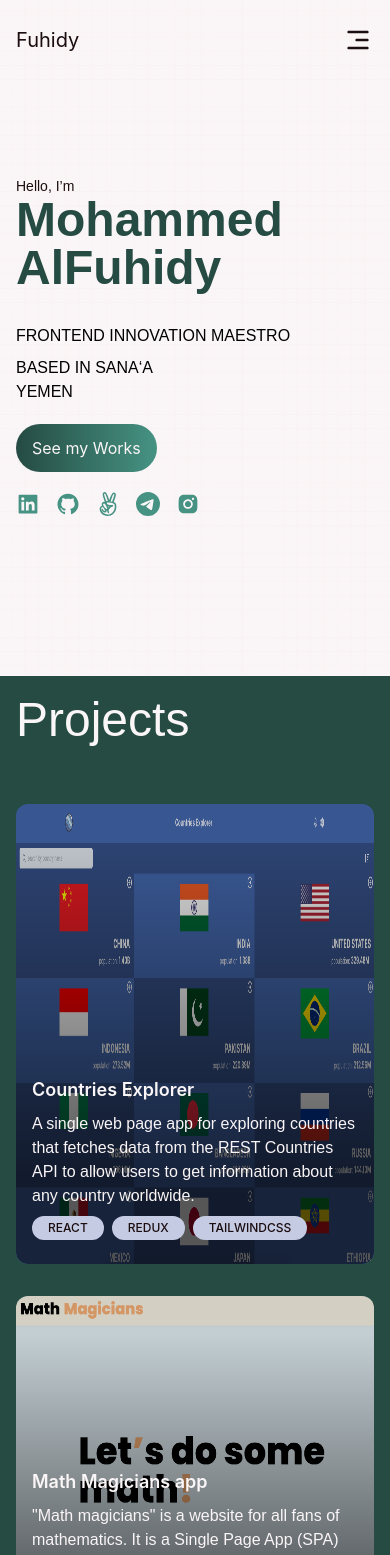
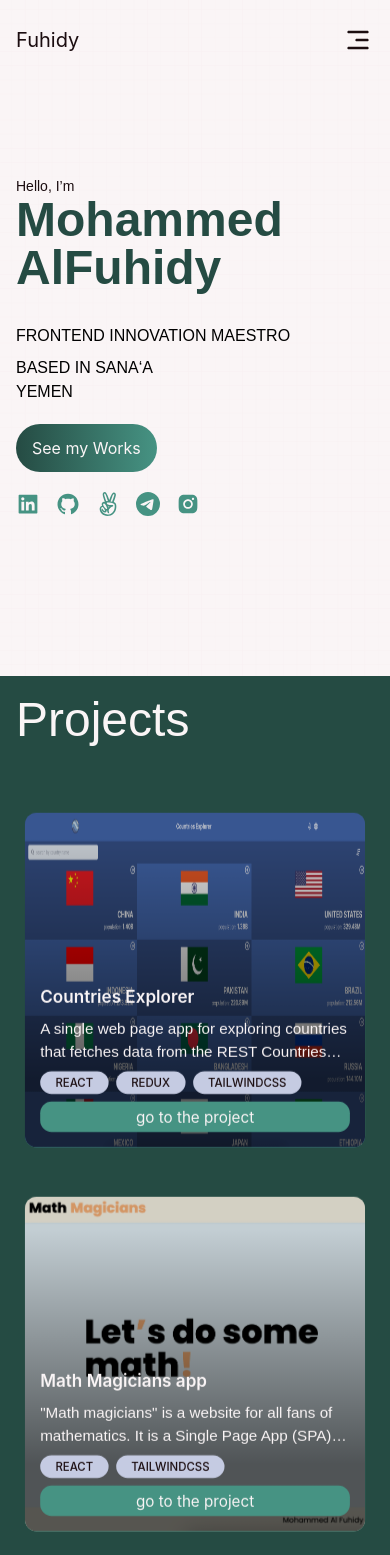
Before and after one commit to Mofuhidy/portfolio-0.1, a React (Create React App) app: page / in a window 390 px wide. Shown: the top 1555 px of the page. Built offline with nearby package versions, Linux system fonts and the light colour scheme.

Commit message:
Fix the perspective and height of the cards

```diff
--- a/src/components/MansoryItem.js
+++ b/src/components/MansoryItem.js
@@ -33,7 +33,8 @@ function MansoryItem({ project, style }) {
     bg-gradient-to-t from-accent to-primary rounded-xl
      w-full mb-8
      overflow-hidden
-     ${heights}
+     h-[22rem]
+    sm:${heights}
      relative
       group
       flex
@@ -63,10 +64,10 @@ function MansoryItem({ project, style }) {
         "
         />
 
-        <div className=" details z-30 transform block sm:opacity-0 sm:translate-y-0  group-hover:sm:opacity-100 group-hover:sm:translate-y-2 duration-300 ease-in">
+        <div className=" details z-30 transform block sm:opacity-0 sm:translate-y-0  group-hover:sm:opacity-100 group-hover:sm:translate-y-2 duration-300 ease-in ">
           <h2 className="mb-2 font-semibold text-background sm:text-xl text-lg">{project.title}</h2>
           {project.shortDescription
-          && <p className="text-background mb-2">{project.shortDescription}</p>}
+          && <p className="text-background mb-2 line-clamp">{project.shortDescription}</p>}
           <ul className="flex flex-wrap">
             {
           project.technology.map((stack) => (
@@ -74,6 +75,7 @@ function MansoryItem({ project, style }) {
           ))
           }
           </ul>
+          <button type="button" className="sm:hidden bg-accent text-background w-full rounded-xl py-1"> go to the project</button>
         </div>
       </li>
       <Modal show={show} project={project} onClose={() => setShow(false)} />
--- a/src/components/MansoryLayout.js
+++ b/src/components/MansoryLayout.js
@@ -21,7 +21,7 @@ function MansoryLayout() {
     <ul className="columns-1 sm:columns-2 md:columns-3 gap-6 space-y-6 relative">
       {
       projectsData.map((project, index) => (
-        <MansoryItem key={project.title} project={project} style={{ top: windowWidth < 600 ? `${50 + index * 60}px` : 'auto' }} />
+        <MansoryItem key={project.title} project={project} style={{ top: windowWidth < 600 ? `${50 + index * 20}px` : 'auto' }} />
       ))
 
       }
--- a/src/index.css
+++ b/src/index.css
@@ -62,20 +62,9 @@ html {
 
 .body {
   margin: 0;
-  font-family:
-    "Poppins",
-    "Playfair Display",
-    -apple-system,
-    BlinkMacSystemFont,
-    "Segoe UI",
-    "Roboto",
-    "Oxygen",
-    "Ubuntu",
-    "Cantarell",
-    "Fira Sans",
-    "Droid Sans",
-    "Helvetica Neue",
-    sans-serif;
+  font-family: "Poppins", "Playfair Display", -apple-system, BlinkMacSystemFont,
+    "Segoe UI", "Roboto", "Oxygen", "Ubuntu", "Cantarell", "Fira Sans",
+    "Droid Sans", "Helvetica Neue", sans-serif;
   -webkit-font-smoothing: antialiased;
   -moz-osx-font-smoothing: grayscale;
   background-color: #faf5f6;
@@ -152,6 +141,13 @@ p {
   transition-timing-function: cubic-bezier(0.4, 0, 1, 1);
 }
 
+.line-clamp {
+  display: -webkit-box;
+  -webkit-line-clamp: 2;
+  -webkit-box-orient: vertical;
+  overflow: hidden;
+}
+
 @media screen and (min-width: 768px) {
   body {
     background-image: url(./assets/sl_072622_51930_13.jpg);
@@ -166,5 +162,6 @@ p {
 @media screen and (max-width: 600px) {
   .projectCard {
     position: sticky;
+    transform: perspective(1200px) scale(0.95) !important;
   }
 }
```
